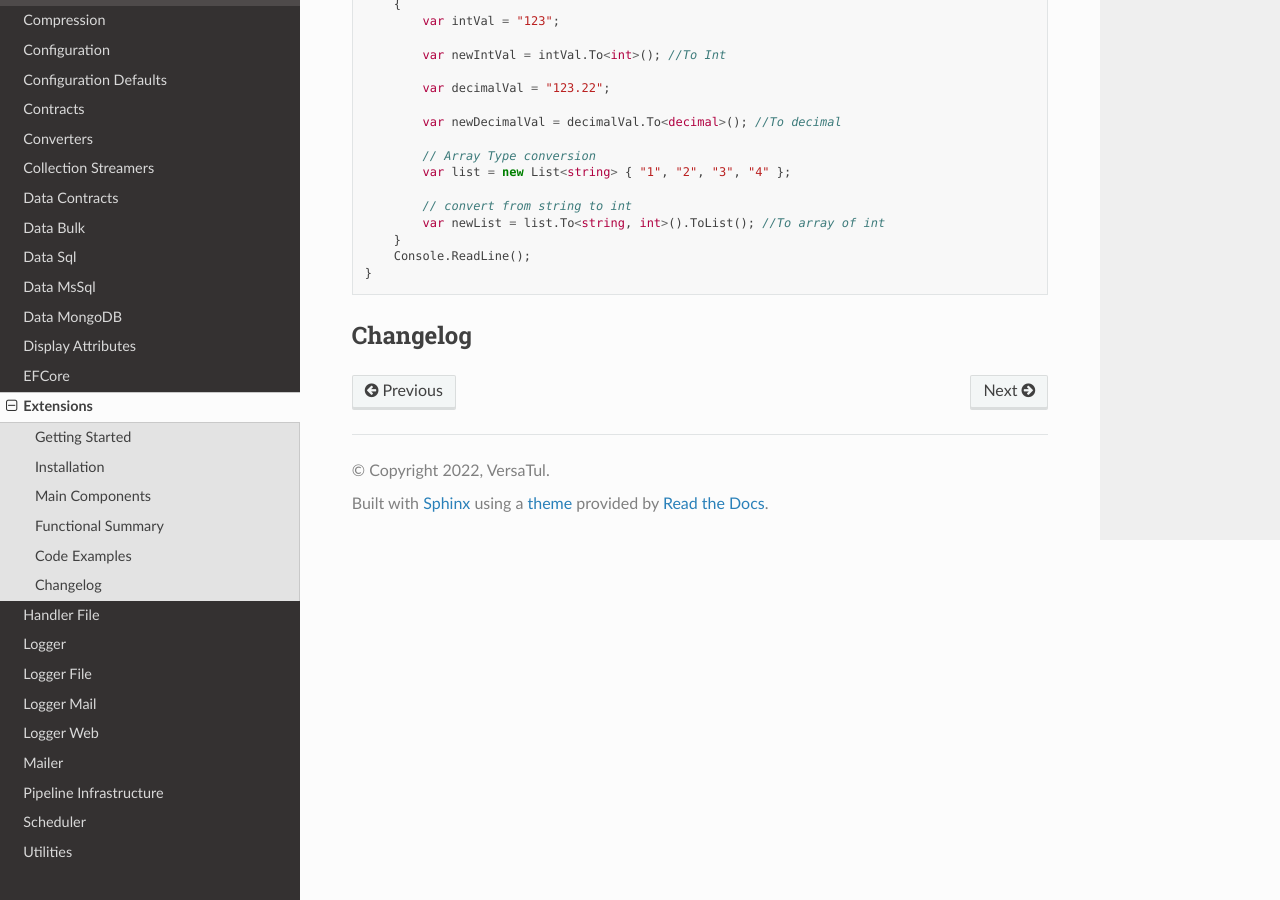
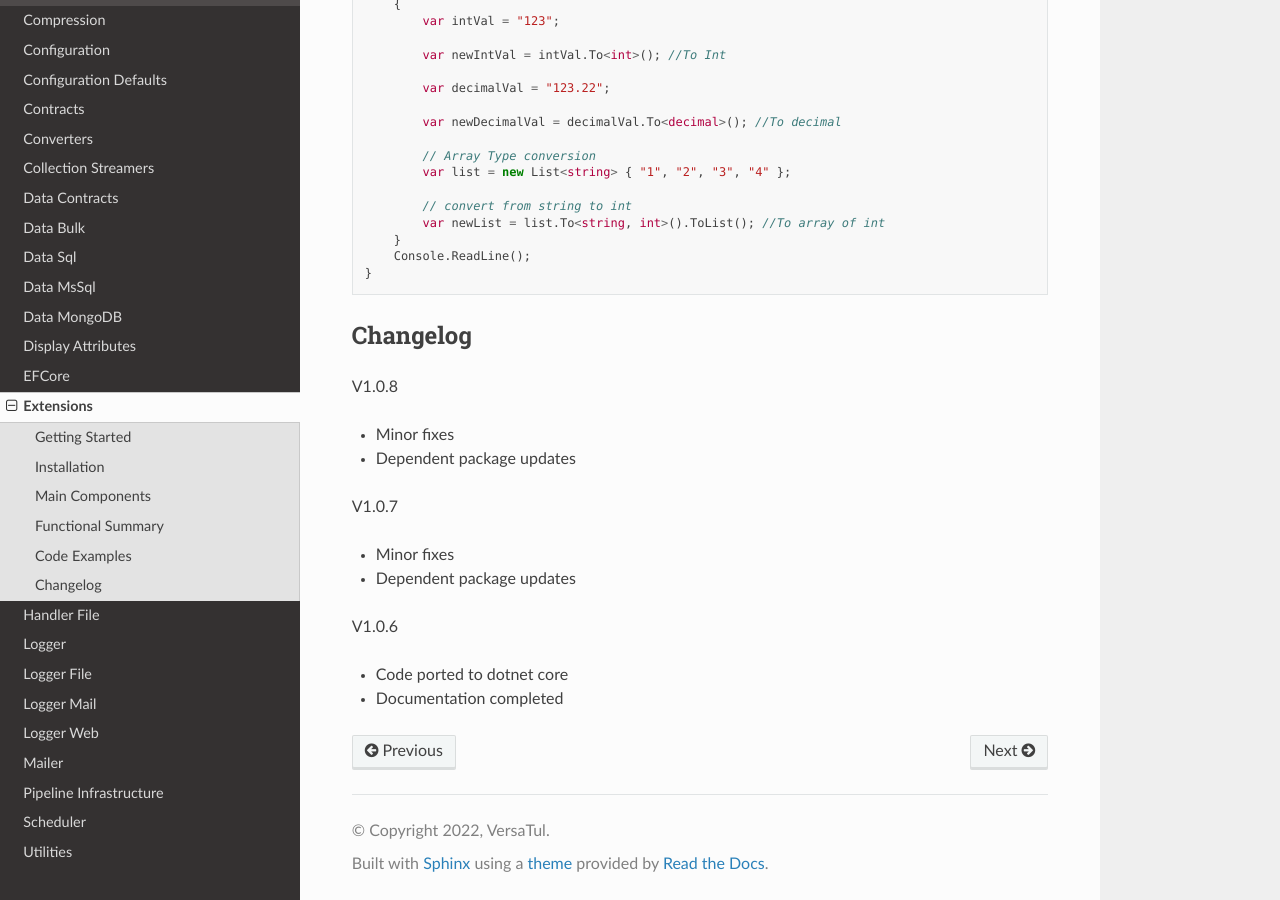
Before and after one commit to BjornWilliams/DocsVersaTul, a Sphinx documentation site: the page built from docs/source/extensions.rst, in a window 1280 px wide and 900 px high, scrolled down 1440 px. Built offline with Sphinx 7.4.7 and the Read the Docs theme 2.0.0, drawn with Linux system fonts in a browser that asks for light colours.

Commit message:
Update extensions.rst

```diff
--- a/docs/source/extensions.rst
+++ b/docs/source/extensions.rst
@@ -79,3 +79,18 @@ Code Examples
 
 Changelog
 -------------
+
+V1.0.8
+
+* Minor fixes
+* Dependent package updates
+
+V1.0.7
+
+* Minor fixes
+* Dependent package updates
+
+V1.0.6
+
+* Code ported to dotnet core
+* Documentation completed
```
